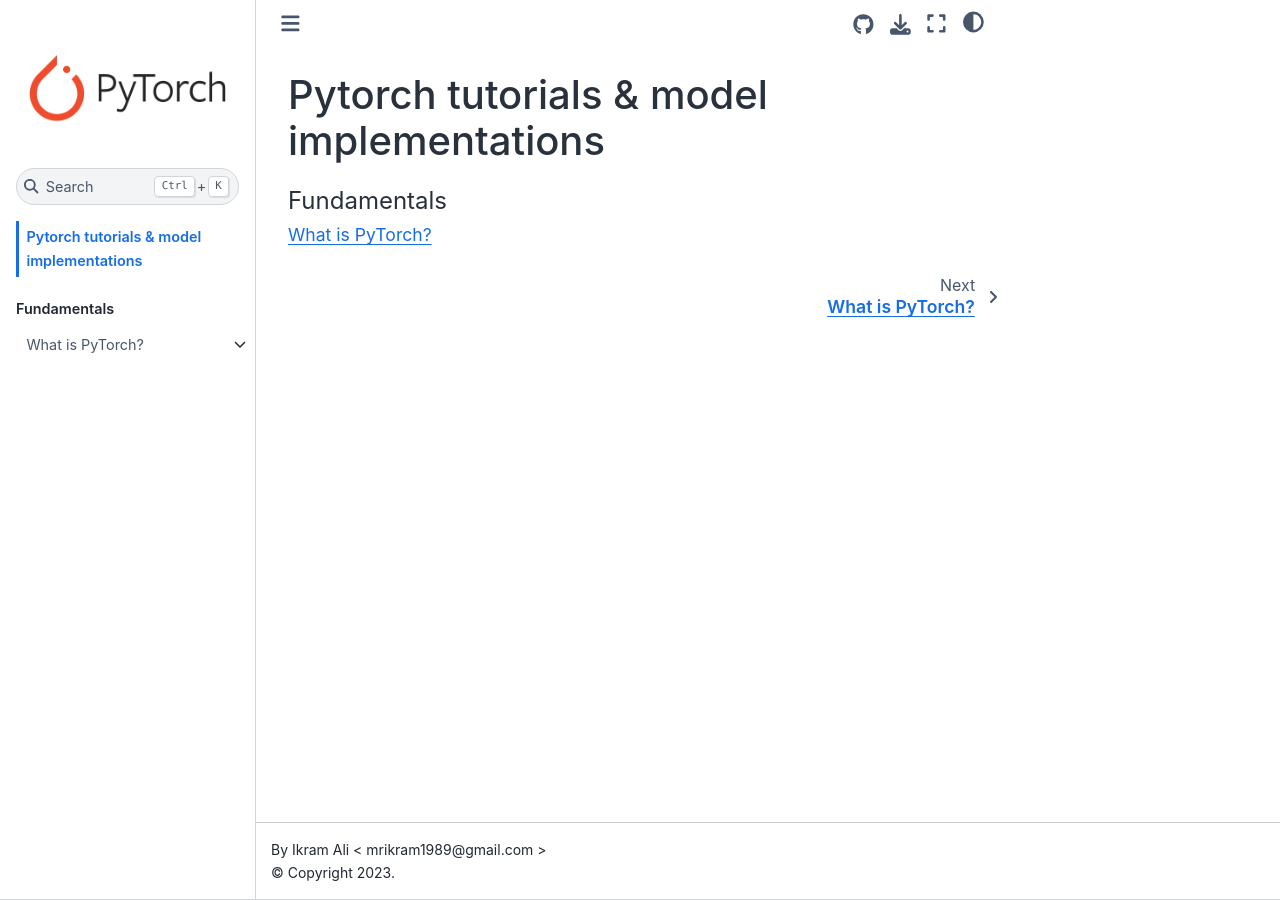
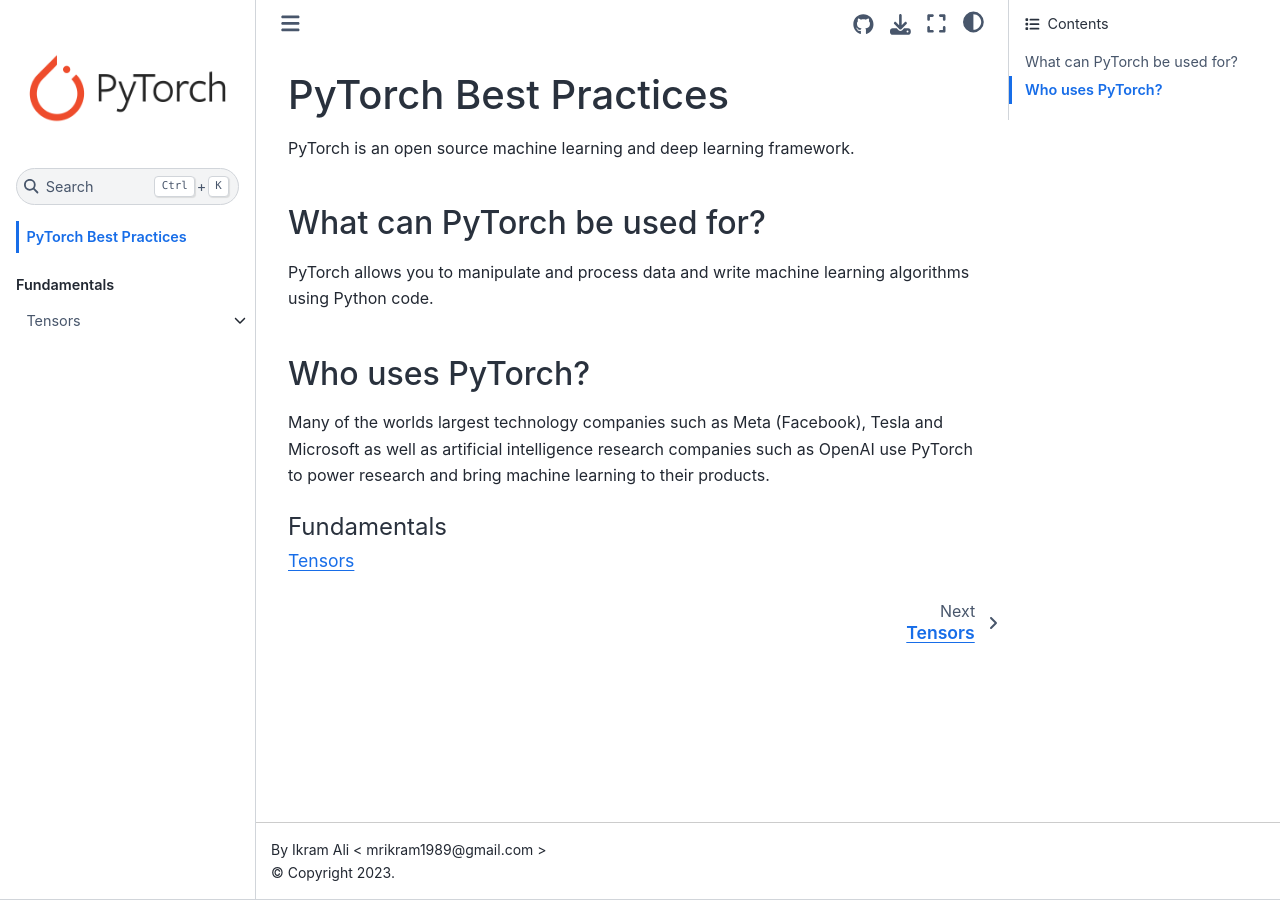
Before and after one commit to akkefa/pytorch, a Jupyter Book: the page built from docs/intro.md, in a window 1280 px wide. Built offline with Jupyter Book 1.0.4 settings and Sphinx 7.4.7 and the Sphinx Book theme 1.1.4, drawn with Linux system fonts in a browser that asks for light colours.

Commit message:
new changes

````diff
--- a/docs/_toc.yml
+++ b/docs/_toc.yml
@@ -6,8 +6,7 @@ root: intro
 parts:
 - caption: Fundamentals
   chapters:
-  - file: fundamentals/intro
+  - file: fundamentals/tensor
     sections:
-    - file: fundamentals/tensor
     - file: notebooks
     - file: markdown-notebooks
--- a/docs/intro.md
+++ b/docs/intro.md
@@ -1,4 +1,11 @@
-# Pytorch tutorials & model implementations
+# PyTorch Best Practices
+PyTorch is an open source machine learning and deep learning framework.
+
+## What can PyTorch be used for?
+PyTorch allows you to manipulate and process data and write machine learning algorithms using Python code.
+
+## Who uses PyTorch?
+Many of the worlds largest technology companies such as Meta (Facebook), Tesla and Microsoft as well as artificial intelligence research companies such as OpenAI use PyTorch to power research and bring machine learning to their products.
 
 
 ```{tableofcontents}
````
Also changed, not shown: docs/fundamentals/intro.ipynb (deleted).
